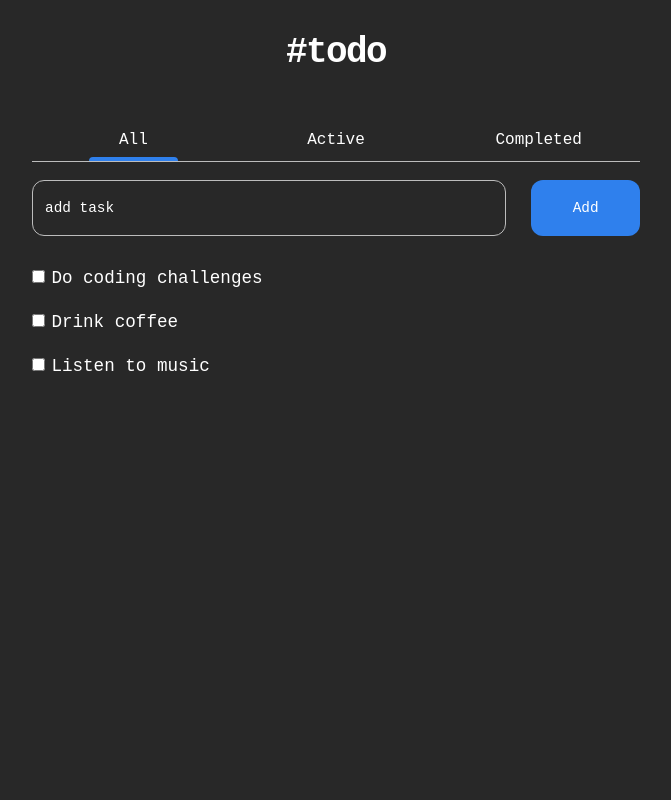
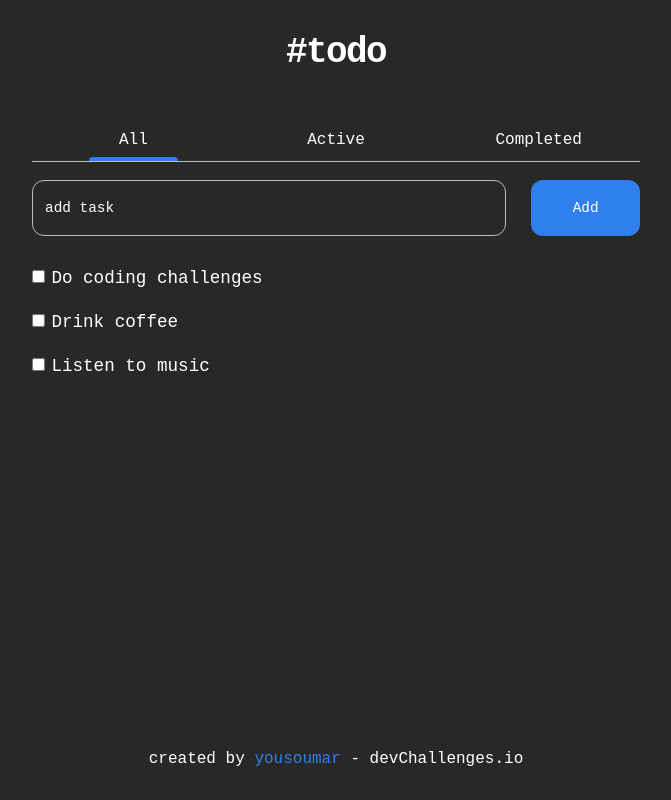
Before and after one commit to yousoumar/todo, a React (Create React App) app: page / in a window 1280 px wide. Shown: the whole page, without its empty margins (304-975 px from the left). Built offline with nearby package versions, Linux system fonts and the light colour scheme; a web font is replaced by a local one.

Commit message:
optimization and code review

```diff
--- a/src/components/App/App.css
+++ b/src/components/App/App.css
@@ -1,7 +1,3 @@
-.app{
-    display: grid;
-    grid-template-rows: 1fr auto;
-  }
 h1{
   font-weight: bold;
   font-size: 2.25rem;
@@ -34,3 +30,15 @@
   border-radius: 4px 4px 0px 0px;
 
 }
+footer{
+  text-align: center;
+}
+footer a{
+  text-decoration: none;
+  color: inherit;
+  color: #2F80ED;
+  transition: .3s font-size;
+}
+footer a:hover{
+  font-size: 1.1rem;
+}
--- a/src/components/App/App.js
+++ b/src/components/App/App.js
@@ -35,7 +35,7 @@ function App() {
     });
   });
   return (
-    <div className="app">
+    <>
 
       <h1>#todo</h1>
 
@@ -48,7 +48,11 @@ function App() {
       <Form state = {state} setState ={setState}/>
 
       <ToDoList state = {state} setState = {setState} toggleState = {toggleState}/>
-    </div>
+
+      <footer>
+        created by <a href="https://devchallenges.io/portfolio/yousoumar" target ="_blank">yousoumar</a> - devChallenges.io
+      </footer>
+    </>
   );
 }
 
--- a/src/index.css
+++ b/src/index.css
@@ -13,7 +13,12 @@ body{
   font-family: 'Nova Mono', monospace;
   background-color: rgba(40, 40, 40, 40);
   color: #FFF;
-
+  display: flex;
+}
+#root{
+  width: 100%;
+  display: grid;
+  grid-template-rows: auto auto auto 1fr auto;
 }
 button,input,label{
   display: block;
```
Lines whose indentation alone changed are shown as unchanged.
